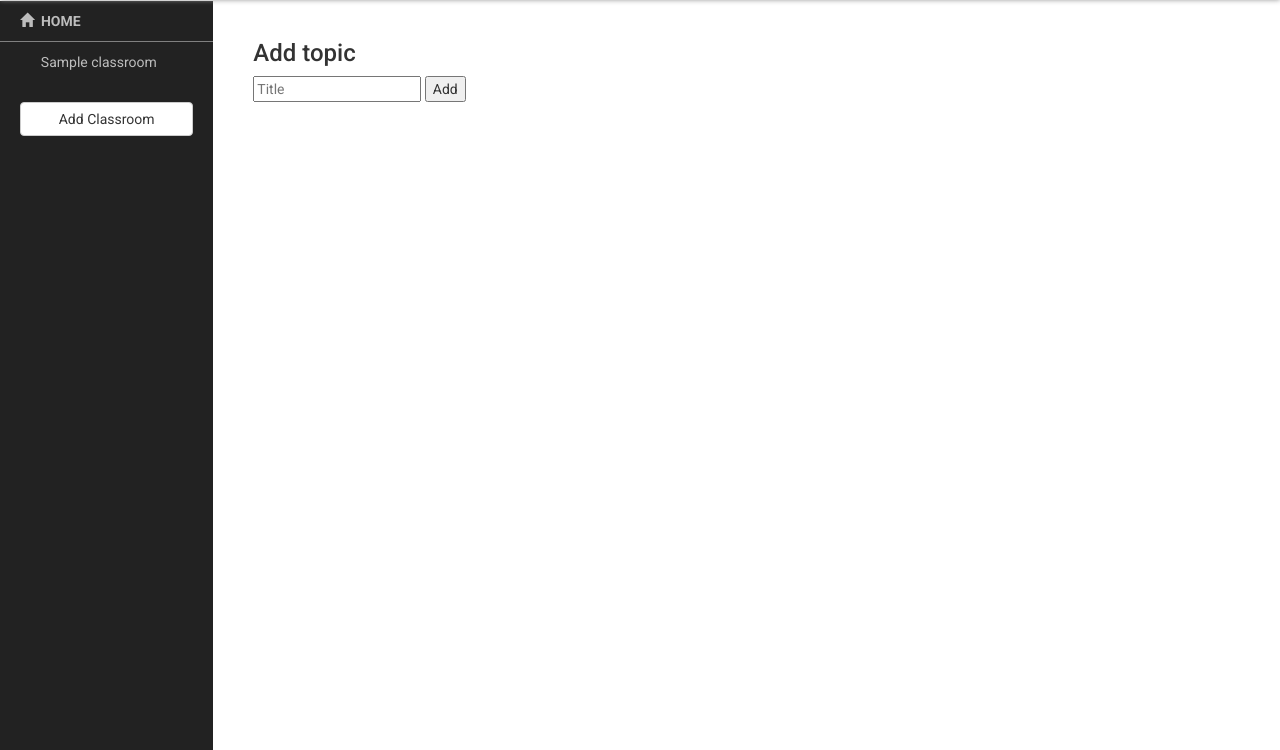
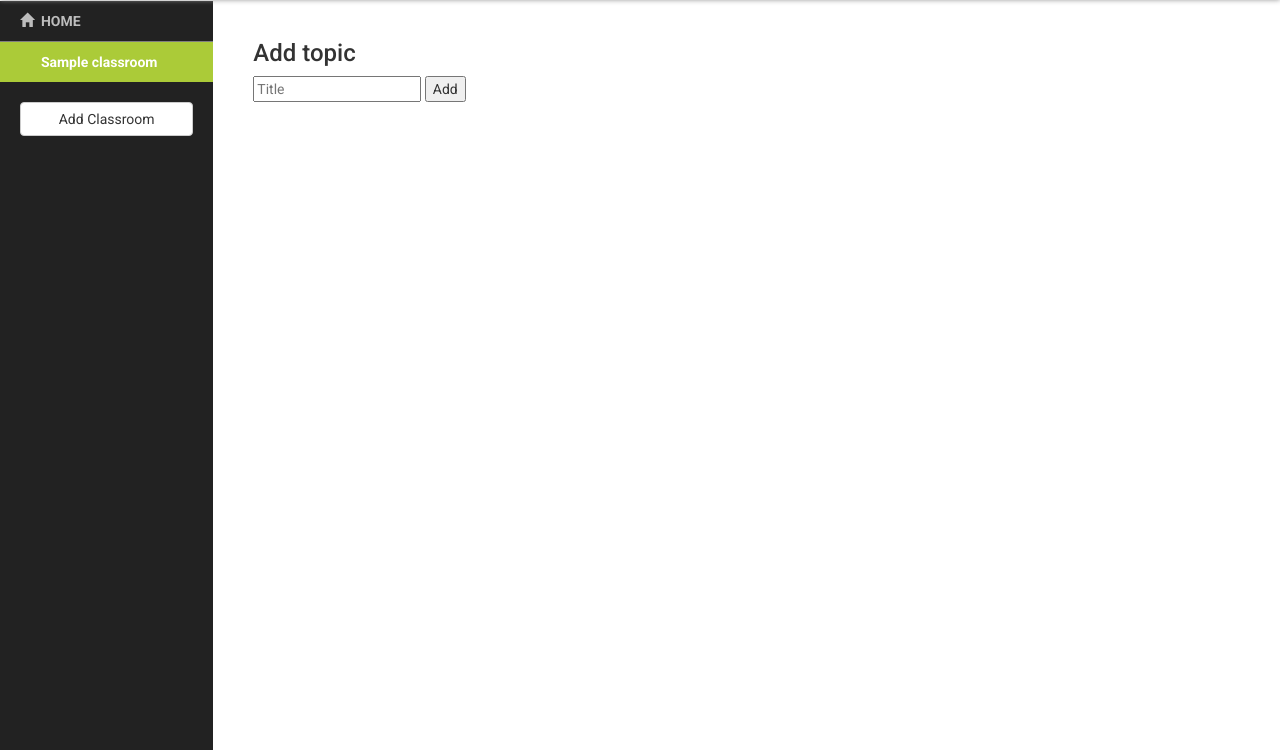
Before and after one commit to generil/hackathon, a Django app: page /classroom/1/topic/add-topic/ in a window 1280 px wide. Shown: the part 50-800 px from the top of the page. Run offline with Django 3.2, Linux system fonts and the light colour scheme; a user stored in the database is signed in; tables that the repository leaves empty hold one stand-in row (values such as "Sample post"); grey boxes marked "Sample" are stand-in pictures; some libraries are stand-ins or nearby versions.

Commit message:
edited sidebar

```diff
--- a/hackathon/templates/sidebar.html
+++ b/hackathon/templates/sidebar.html
@@ -4,7 +4,11 @@
     <ul class="nav nav-sidebar">
         <li style="border-bottom: 1px solid grey"><a class="side" href="/" style="font-weight:bold"><span class="glyphicon glyphicon-home"></span>&nbsp;&nbsp;HOME</a></li>
         {% for record in records %}
-        <li><a class="side" href="{% url 'classroom:forum' record.classroom.pk %}">&nbsp;&nbsp;&nbsp;&nbsp;&nbsp;&nbsp;{{record.classroom.name}}</a></li>
+            {% if classroom.pk == record.classroom.pk %}
+               <li><a class="side" href="{% url 'classroom:forum' record.classroom.pk %}" style="background-color:#ABCB38; color: #fff; font-weight: bold;">&nbsp;&nbsp;&nbsp;&nbsp;&nbsp;&nbsp;{{record.classroom.name}}</a></li>
+            {% else %}
+               <li><a class="side" href="{% url 'classroom:forum' record.classroom.pk %}">&nbsp;&nbsp;&nbsp;&nbsp;&nbsp;&nbsp;{{record.classroom.name}}</a></li>
+            {% endif %}
         {% endfor %}
     </ul>
 <!--if wala-->
```
